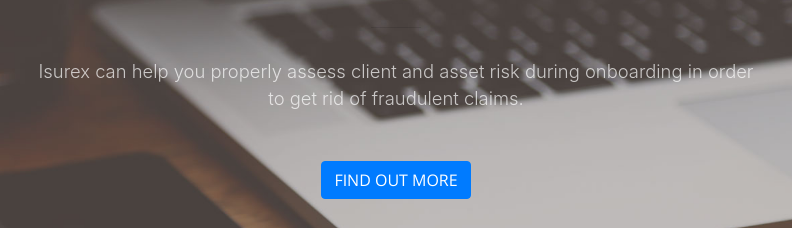
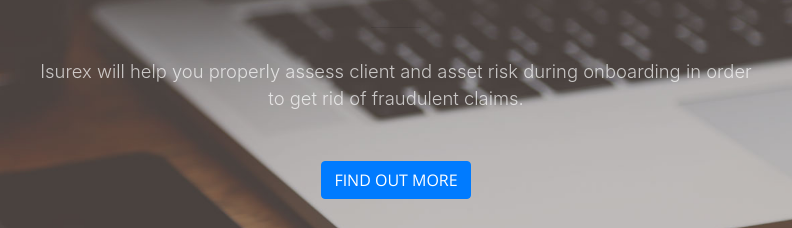
Before and after one commit to WorldChangers/landing-page, a website with bundled scripts: page index.html in a window 1280 px wide. Shown: the part 379-607 px from the top of the page, 244-1036 px from the left. Built offline with nearby package versions, Linux system fonts and the light colour scheme.

Commit message:
updated index page

```diff
--- a/index.html
+++ b/index.html
@@ -61,7 +61,7 @@
             <hr>
           </div>
           <div class="col-lg-8 mx-auto">
-            <p class="text-faded mb-5">Isurex can help you properly assess client and asset risk during onboarding in order to get rid of fraudulent claims. </p>
+            <p class="text-faded mb-5">Isurex will help you properly assess client and asset risk during onboarding in order to get rid of fraudulent claims. </p>
             <a class="btn btn-primary btn-xl js-scroll-trigger" href="#about">Find Out More</a>
           </div>
         </div>
```
